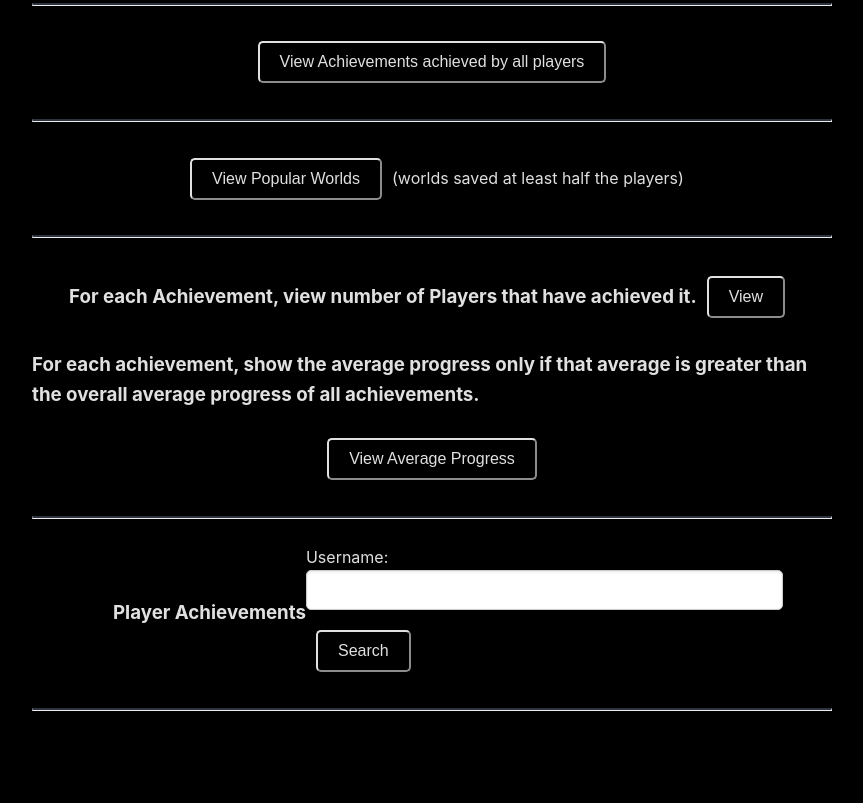
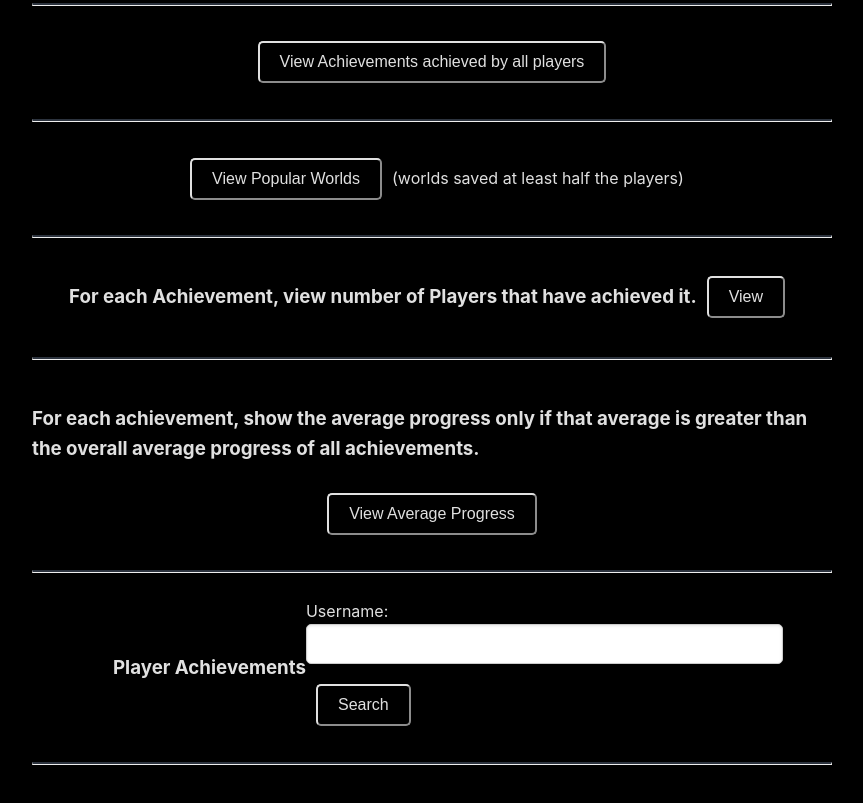
Before and after one commit to llivvv/Minecraft-db, a website: page public/index.html in a window 1280 px wide. Shown: the part 863-1666 px from the top of the page, without its empty margins (208-1071 px from the left). Before the commit the page ends 1639 px from the top, so only its background shows below. Drawn offline with Linux system fonts and the light colour scheme; no server answers.

Commit message:
SELECTION in progress

```diff
--- a/public/index.html
+++ b/public/index.html
@@ -268,8 +268,12 @@
         <tbody id="tbodyGroupBy">
         </tbody>
     </table>
+</div>
 
-    <!--for NESTED-->
+<br><hr><br> <!-- ========================================================================= -->
+
+<!--for NESTED-->
+<div class="container">
     <h3>For each achievement, show the average progress only if that average is greater than the overall
         average progress of all achievements.</h3>
     <button id="nestedAggBtn">View Average Progress</button>
```
